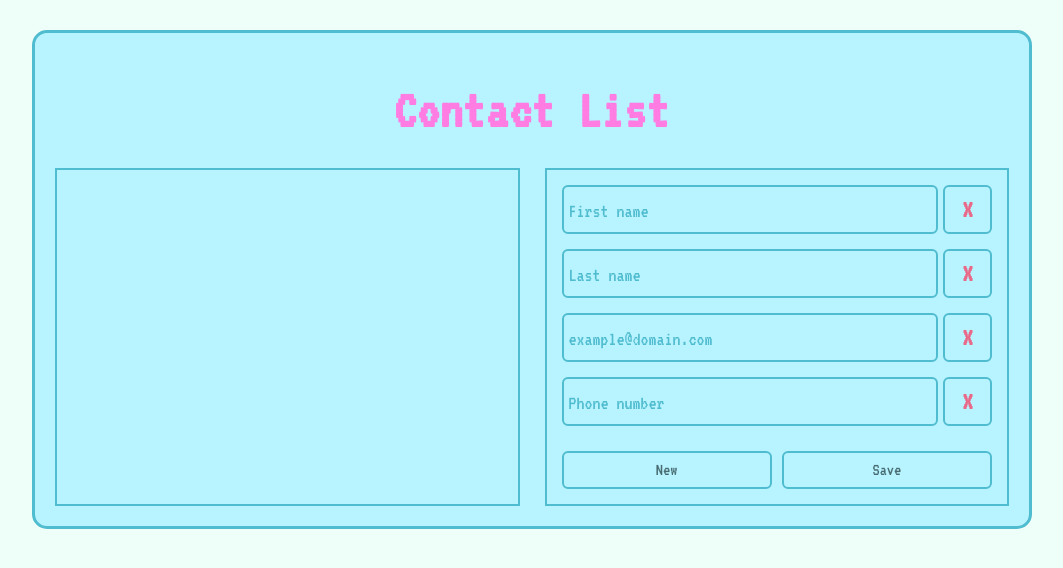
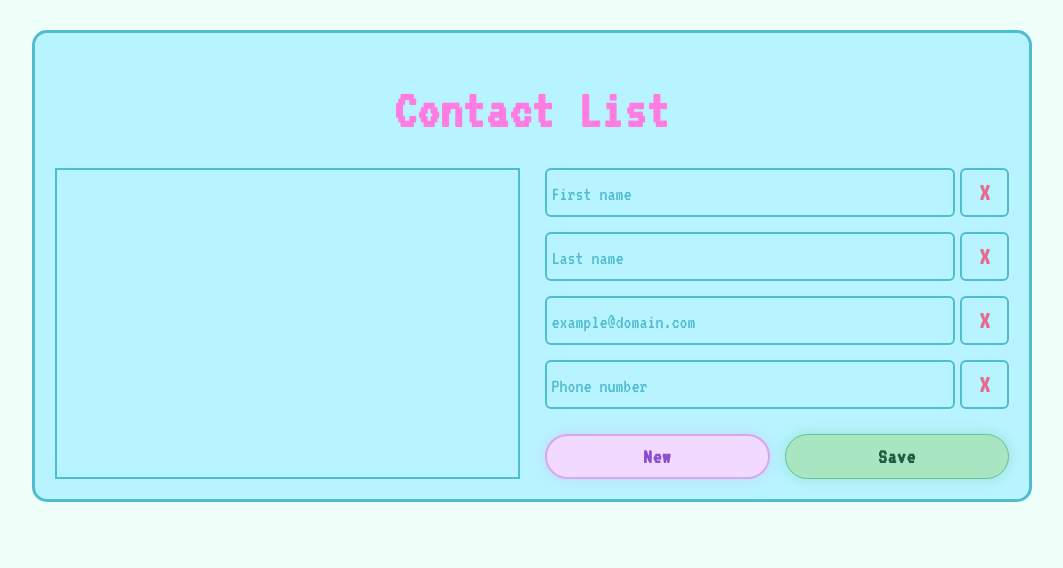
Before and after one commit to ostyyy/Contact-List-classes, a React (Vite) app: page / in a window 1280 px wide. Shown: the top 568 px of the page, without its empty margins (108-1171 px from the left). Built offline with nearby package versions, Linux system fonts and the light colour scheme.

Commit message:
refactor

```diff
--- a/src/App.css
+++ b/src/App.css
@@ -26,8 +26,7 @@ h1 {
     gap: 25px;
 }
 
-.list-container,
-.form-container {
+.list-container {
     border: 2px solid #50bccf;
     padding: 15px;
 }
--- a/src/components/ContactForm/ContactForm.css
+++ b/src/components/ContactForm/ContactForm.css
@@ -47,17 +47,43 @@
 
 .button-block {
     display: flex;
-    gap: 10px;
+    justify-content: space-between;
+    gap: 15px;
     margin-top: 10px;
 }
 
 .button-block button {
     flex: 1;
-    padding: 8px 10px;
-    border: 2px solid #50bccf;
-    border-radius: 6px;
-    background-color: transparent;
+    padding: 10px 15px;
+    border-radius: 25px;
+    font-size: 21px;
+    font-weight: 600;
+    letter-spacing: 1px;
 
-    font-size: 18px;
-    color: #486c72;
+    transition: all 0.2s ease;
 }
+
+.new-btn {
+    background: #f2d9ff;
+    color: #8a4fcf;
+    border: 2px solid #d8a7f0;
+    box-shadow: 0 0 14px rgba(216, 167, 240, 0.35);
+}
+
+.save-btn {
+    background: #a8e6c2;
+    border: 1px solid #67c193;
+    color: #1d5c42;
+    box-shadow: 0 0 14px rgba(103, 193, 147, 0.35);
+}
+
+.delete-form-btn {
+    background: #ff8fab;
+    border: 1px solid #ea6f96;
+    color: #fff;
+    box-shadow: 0 0 14px rgba(255, 143, 171, 0.35);
+}
+
+.button-block button:hover {
+    transform: translateY(-2px);
+}
--- a/src/components/ContactForm/ContactForm.jsx
+++ b/src/components/ContactForm/ContactForm.jsx
@@ -23,6 +23,16 @@ export class ContactForm extends Component {
         });
     };
 
+    resetForm = () => {
+        this.setState({
+            id: null,
+            firstName: '',
+            lastName: '',
+            email: '',
+            phone: '',
+        });
+    };
+
     handleSubmit = (event) => {
         event.preventDefault();
 
@@ -35,13 +45,7 @@ export class ContactForm extends Component {
                 email: this.state.email,
                 phone: this.state.phone,
             });
-            this.setState({
-                id: null,
-                firstName: '',
-                lastName: '',
-                email: '',
-                phone: '',
-            });
+            this.resetForm();
         }
     };
 
@@ -50,13 +54,7 @@ export class ContactForm extends Component {
             if (this.props.selectedContact) {
                 this.setState({ ...this.props.selectedContact });
             } else {
-                this.setState({
-                    id: null,
-                    firstName: '',
-                    lastName: '',
-                    email: '',
-                    phone: '',
-                });
+                this.resetForm();
             }
         }
     }
@@ -119,12 +117,22 @@ export class ContactForm extends Component {
                 </div>
 
                 <div className="button-block">
-                    <button type="button" onClick={() => this.props.onReset()}>
+                    <button
+                        className="new-btn"
+                        type="button"
+                        onClick={() => {
+                            this.props.onReset();
+                            this.resetForm();
+                        }}
+                    >
                         New
                     </button>
-                    <button type="submit">Save</button>
+                    <button className="save-btn" type="submit">
+                        Save
+                    </button>
                     {this.state.id && (
                         <button
+                            className="delete-form-btn"
                             type="button"
                             onClick={() => this.props.onDelete(this.state.id)}
                         >
--- a/src/components/ContactItem/ContactItem.jsx
+++ b/src/components/ContactItem/ContactItem.jsx
@@ -7,8 +7,7 @@ export class ContactItem extends Component {
         this.props.onDelete(this.props.contact.id);
     };
 
-    handleContactSelect = (event) => {
-        event.stopPropagation();
+    handleContactSelect = () => {
         this.props.onSelect(this.props.contact.id);
     };
 
```
